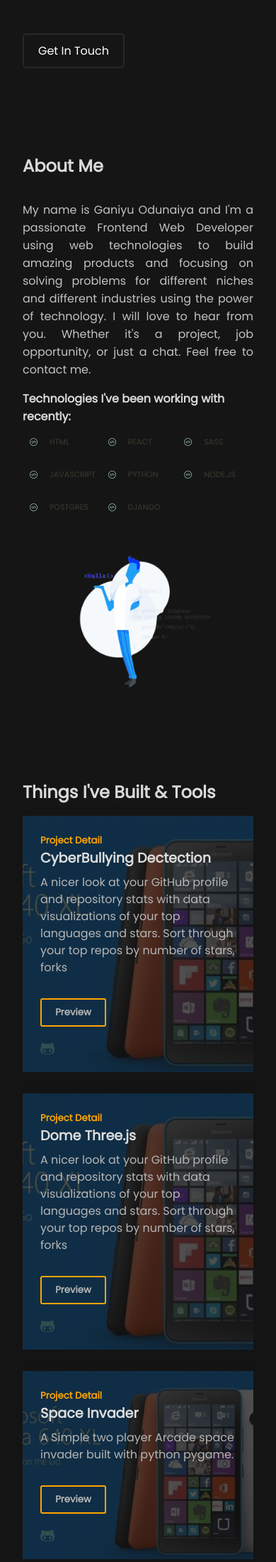
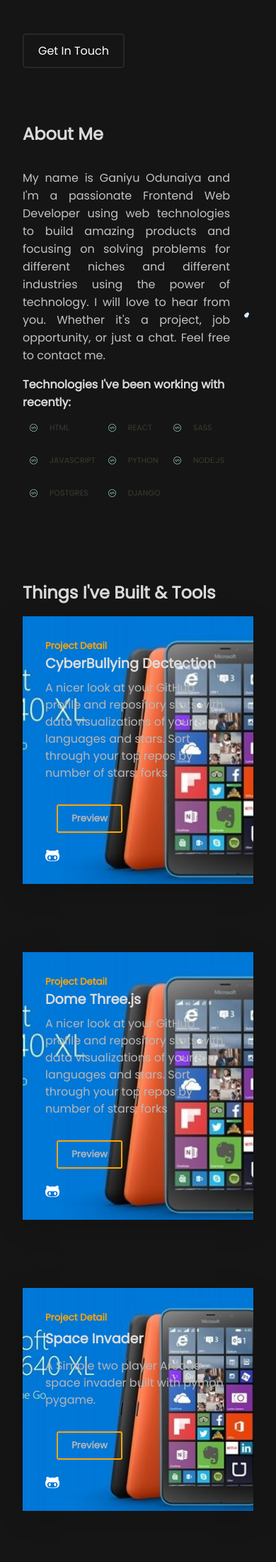
Before and after one commit to GaniyuRem/portfolio, a Django app: page / in a window 390 px wide. Shown: the part 456-2656 px from the top of the page at 71% size. Run offline with Django 3.2, Linux system fonts and the light colour scheme; data that the repository does not hold is empty; some libraries are stand-ins or nearby versions.

Commit message:
fixing mobile view sol 6

```diff
--- a/static/_content_area.scss
+++ b/static/_content_area.scss
@@ -3,7 +3,7 @@
     .main-bio{
         max-width: 1000px;
         align-items: center;
-        display: flex;
+        // display: flex;
         .bio-intro{
             h5 {
                 display: inline-block;
@@ -31,9 +31,8 @@
             }
         }
         .content-btn{
-            width: 260px;
-            @extend %dir-col-center;
-            align-items: center;
+            width: 100%x;
+            display: flex;
             gap:1rem;
             padding: 0em;
             .btn-primary{
--- a/static/_mobile.scss
+++ b/static/_mobile.scss
@@ -100,15 +100,15 @@
 
 @media (min-width:0px )and (max-width: 790px){
 
-    .skills{
-        flex-direction: column;
-        align-items: center;
-        .skills-r {
-            img{
-                max-width: 500px;
-            }
-        }
-    }
+    // .skills{
+    //     flex-direction: column;
+    //     align-items: center;
+    //     .skills-r {
+    //         img{
+    //             max-width: 500px;
+    //         }
+    //     }
+    // }
     .content-container-main{
         display: grid;
         .content-container-left {
@@ -154,43 +154,83 @@
                         vertical-align: middle;
                     }
                 }
-                // .left:hover:before {
-                //     background-color: rgba(60, 58, 58, 0.845);
-                // }
             }
         }
     }
 
-    .content-container-main:nth-child(even) .content-container-left {
-        grid-column: 1/-1;
-        display: none;
-    }
-    .content-container-main:nth-child(even) .content-container-right {
-        grid-column: 1/-1;
-        .right {
-            grid-column: 1 / -1;
-            .content {
-                align-self: flex-start;
-                .p-details {
-                    display: flex;
-                    flex-direction: column;
-                    align-self: flex-start;
-                }
-            }
-        }
-        .left {
-            grid-column: 1 / -1;
-            height: 100%;
-            width: 100%;
-                img {
-                object-fit: cover;
-                width: 100%;
-                height: 100%;
-                max-width: 100%;
-                vertical-align: middle;
-            }
+    // .content-container-main:nth-child(even) .content-container-left {
+    //     grid-column: 1/-1;
+    //     display: none;
+    // }
+    // .content-container-main:nth-child(even) .content-container-right {
+    //     grid-column: 1/-1;
+    //     .right {
+    //         grid-column: 1 / -1;
+    //         .content {
+    //             align-self: flex-start;
+    //             .p-details {
+    //                 display: flex;
+    //                 flex-direction: column;
+    //                 align-self: flex-start;
+    //             }
+    //         }
+    //     }
+    //     .left {
+    //         grid-column: 1 / -1;
+    //         height: 100%;
+    //         width: 100%;
+    //             img {
+    //             object-fit: cover;
+    //             width: 100%;
+    //             height: 100%;
+    //             max-width: 100%;
+    //             vertical-align: middle;
+    //         }
 
-        }
+        // }
+        @media (max-width: 767px) {
+  .content-container-main:nth-child(even) .content-container-right .right {
+    padding: 25px 25px 20px;
+  }
+
+  .content-container-main .content-container-right .left {
+    opacity: 0.25;
+  }
+
+  .content-container-main {
+    margin-bottom: 30px;
+    display: block;
+  }
+
+  .content-container-main
+    .content-container-right
+    .content-container
+    .right
+    .content
+    .p-details
+    .preview-vid {
+    padding: 15px 0;
+  }
+
+  .content-container-main .content-container-right .content-container .right {
+    min-height: unset;
+    padding: 25px;
+  }
+
+  .content-container-main .content-container-right .content-container {
+    position: relative;
+    display: block;
+  }
+
+  .content-container-main .content-container-right .content-container .left {
+    position: absolute;
+    left: 0;
+    top: 0;
+    width: 100%;
+    height: 100%;
+  }
+}
+
     }
    .checkbtn {
         display: block;
@@ -356,59 +396,3 @@
         display: none;
     }
 }
-@media (min-width: 1200px) {
-  main {
-    .main-bio {
-        .content-btn {
-            width: 260px;
-            @include dir-col-center;
-            align-items: center;
-            gap: 1rem;
-            padding: 0 0 0 6em;
-            }
-        }
-    }
-}
-
-@media (max-width: 767px) {
-  .content-container-main:nth-child(even) .content-container-right .right {
-    padding: 25px 25px 20px;
-  }
-
-  .content-container-main .content-container-right .left {
-    opacity: 0.25;
-  }
-
-  .content-container-main {
-    margin-bottom: 30px;
-    display: block;
-  }
-
-  .content-container-main
-    .content-container-right
-    .content-container
-    .right
-    .content
-    .p-details
-    .preview-vid {
-    padding: 15px 0;
-  }
-
-  .content-container-main .content-container-right .content-container .right {
-    min-height: unset;
-    padding: 25px;
-  }
-
-  .content-container-main .content-container-right .content-container {
-    position: relative;
-    display: block;
-  }
-
-  .content-container-main .content-container-right .content-container .left {
-    position: absolute;
-    left: 0;
-    top: 0;
-    width: 100%;
-    height: 100%;
-  }
-}
--- a/static/_skills.scss
+++ b/static/_skills.scss
@@ -1,7 +1,7 @@
 *{color: white;}
 .skills{
   display: flex;
-  padding: 120px 0 0 0;
+  padding: 75px 0 0 0;
   gap: 1rem;
   align-items: center;
   .skills-l{
--- a/static/_work.scss
+++ b/static/_work.scss
@@ -6,6 +6,7 @@
   @extend %work-hover;
   opacity: 1;
   transition: all 0.4s;
+  color: white;
 }
 .works-container {
   margin: 100px 0 0 0;
```
Also changed, not shown: static/style.css.
